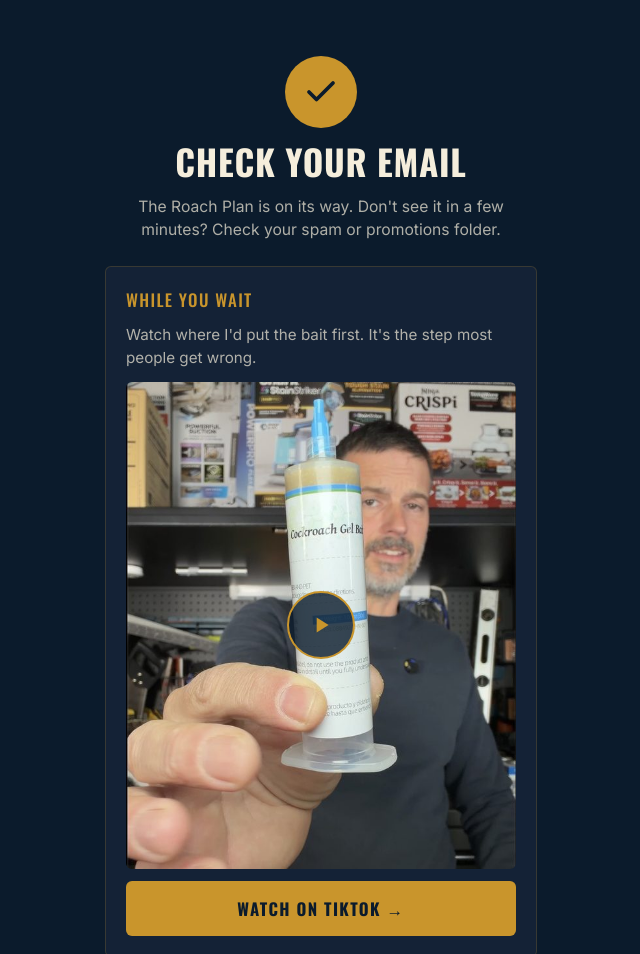
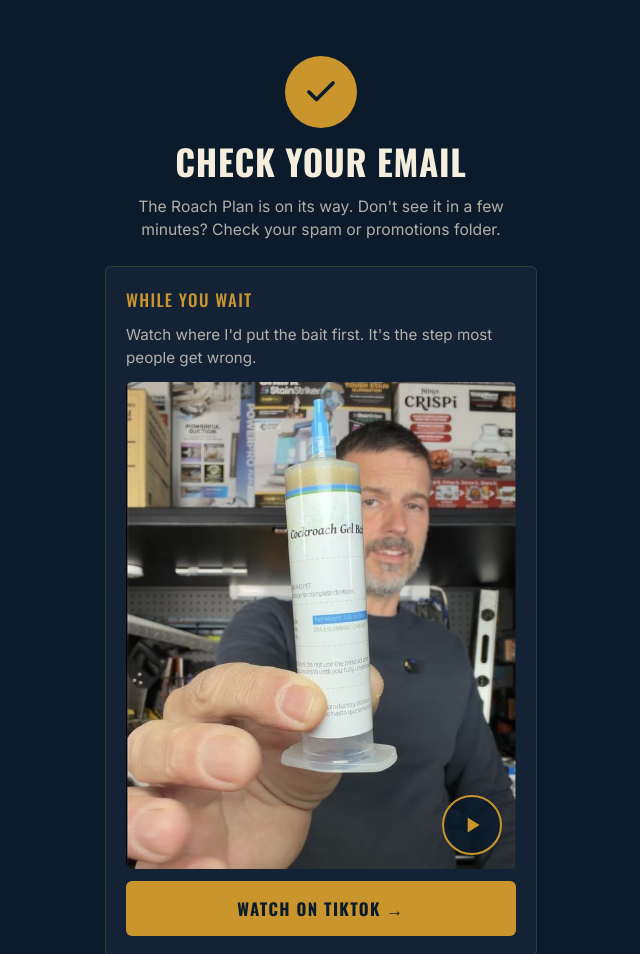
Before and after one commit to gearandgrit27/gearandgrit, a plain HTML site: page roaches/thanks/index.html in a window 1280 px wide. Shown: the top 954 px of the page, without its empty margins (319-959 px from the left). Drawn offline with nearby package versions, Linux system fonts and the light colour scheme.

Commit message:
Thanks page: move play button off the product
Co-Authored-By: Claude Opus 5.5 <noreply@anthropic.com>
Claude-Session: https://claude.ai/code/session_0175qYUtJvTtneHLr3CrtjRd

```diff
--- a/roaches/thanks/index.html
+++ b/roaches/thanks/index.html
@@ -25,7 +25,7 @@
     .btn:hover { background: var(--brass-light); }
     .thumb { position: relative; display: block; border-radius: 6px; overflow: hidden; }
     .thumb img { display: block; width: 100%; height: auto; }
-    .play { position: absolute; top: 50%; left: 50%; transform: translate(-50%, -50%); width: 68px; height: 68px; border-radius: 50%; background: rgba(11,27,44,0.8); border: 2px solid var(--brass); display: flex; align-items: center; justify-content: center; }
+    .play { position: absolute; right: 14px; bottom: 14px; width: 60px; height: 60px; border-radius: 50%; background: rgba(11,27,44,0.8); border: 2px solid var(--brass); display: flex; align-items: center; justify-content: center; }
     .spacer { flex-grow: 1; }
     .more { text-align: center; color: var(--brass); font-weight: 600; font-size: 0.92rem; text-decoration: none; }
   </style>
```
